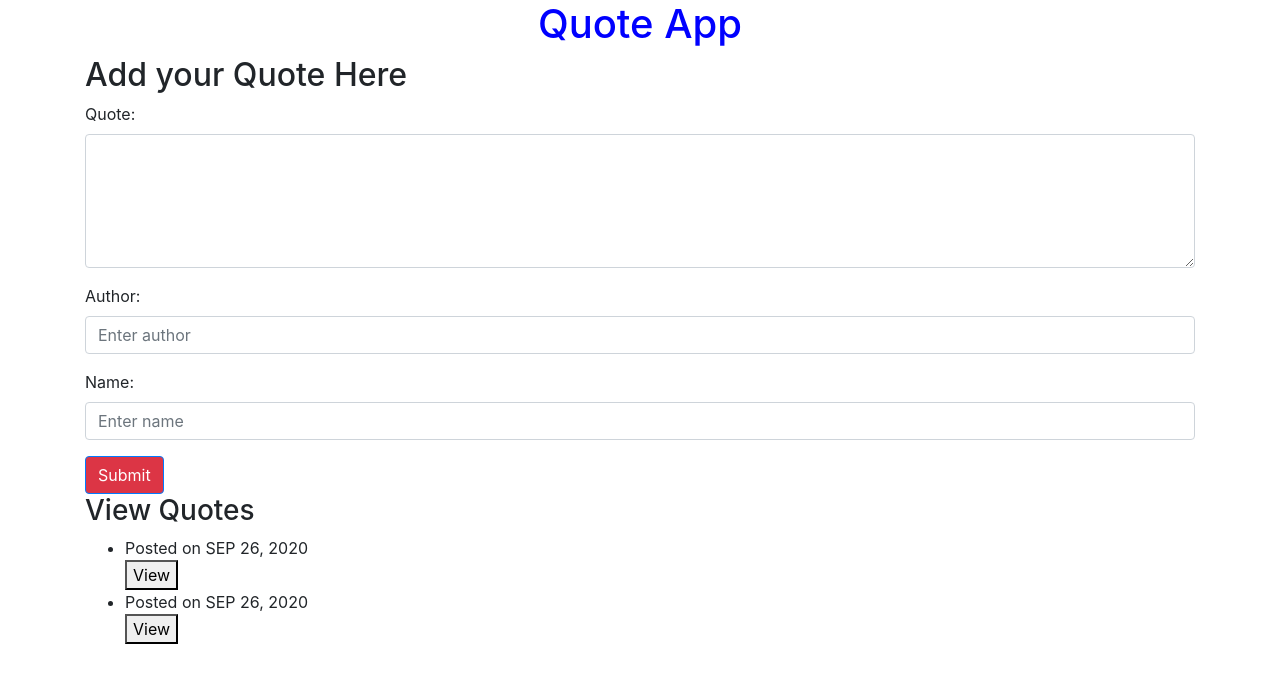
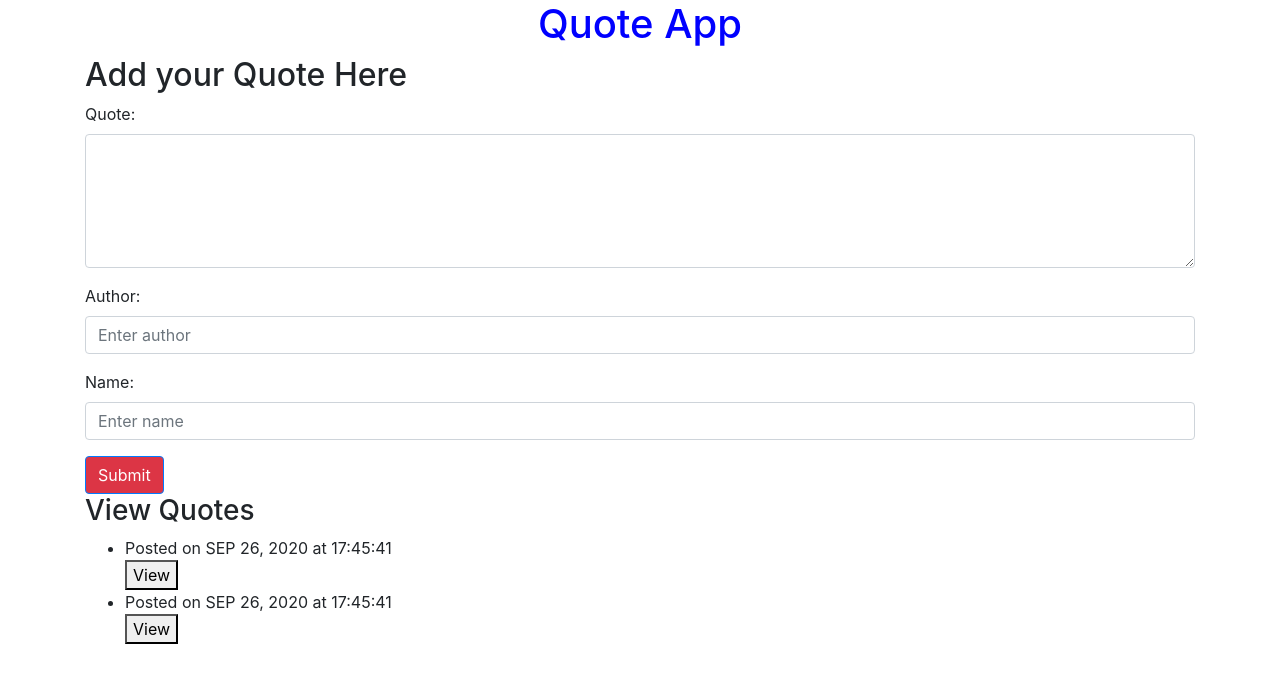
Before and after one commit to collins-kipkoech/Quotes-app, an Angular app: page / in a window 1280 px wide. Shown: the top 682 px of the page. Built offline with nearby package versions, Linux system fonts and the light colour scheme.

Commit message:
added time functionality to display time when a quote is posted

```diff
--- a/package.json
+++ b/package.json
@@ -29,9 +29,10 @@
     "@angular-devkit/build-angular": "~0.1001.2",
     "@angular/cli": "~10.1.2",
     "@angular/compiler-cli": "~10.1.2",
-    "@types/node": "^12.11.1",
     "@types/jasmine": "~3.5.0",
     "@types/jasminewd2": "~2.0.3",
+    "@types/node": "^12.11.1",
+    "angular-cli-ghpages": "^0.6.2",
     "codelyzer": "^6.0.0",
     "jasmine-core": "~3.6.0",
     "jasmine-spec-reporter": "~5.0.0",
--- a/src/app/quote-form/quote-form.component.ts
+++ b/src/app/quote-form/quote-form.component.ts
@@ -7,7 +7,7 @@ import {Quote} from '../quote';
   styleUrls: ['./quote-form.component.css']
 })
 export class QuoteFormComponent implements OnInit {
-  newQuote = new Quote("","","",new Date());
+  newQuote = new Quote("","","",new Date(),new Date());
 @Output() addQuote = new EventEmitter<Quote>();
 
 submitQuote(){
--- a/src/app/quote.ts
+++ b/src/app/quote.ts
@@ -1,7 +1,7 @@
 export class Quote {
     showMessage: boolean;
 
-    constructor(public quote_message: string,public author: string,public name: string, public completeDate:Date){
+    constructor(public quote_message: string,public author: string,public name: string, public completeDate:Date, public time:Date){
       this.showMessage=false;
 
     }
--- a/src/app/quote/quote.component.html
+++ b/src/app/quote/quote.component.html
@@ -20,7 +20,7 @@
                 <h3>View Quotes</h3>
                 <ul>
                     <div *ngFor='let quote of quotes;let i = index'>
-                        <li>Posted on {{quote.completeDate|date|uppercase}}</li>
+                        <li>Posted on {{quote.completeDate|date|uppercase}} at {{quote.time | date: 'HH:mm:ss'}}</li>
                         <button (click)='toggleDetails(i)'>View</button>
                         <app-quote-message *ngIf='quote.showMessage' [quote]='quote' (isComplete) = 'deleteQuote($event,i)'>
 
--- a/src/app/quote/quote.component.ts
+++ b/src/app/quote/quote.component.ts
@@ -9,8 +9,8 @@ import { Quote } from '../quote';
 export class QuoteComponent implements OnInit {
   title='Quotes App'
   quotes:Quote[] = [
-    new Quote('coding is good','steve jobs','collins',new Date()),
-    new Quote('coding is good','steve jobs','collins', new Date())
+    new Quote('coding is good','steve jobs','collins',new Date(),new Date()),
+    new Quote('coding is good','steve jobs','collins', new Date(),new Date())
   ];
   addNewQuote(quote){
     let goalLength = this.quotes.length;
```
Also changed, not shown: 1 other file (tests, documents, lock files or other folders).
